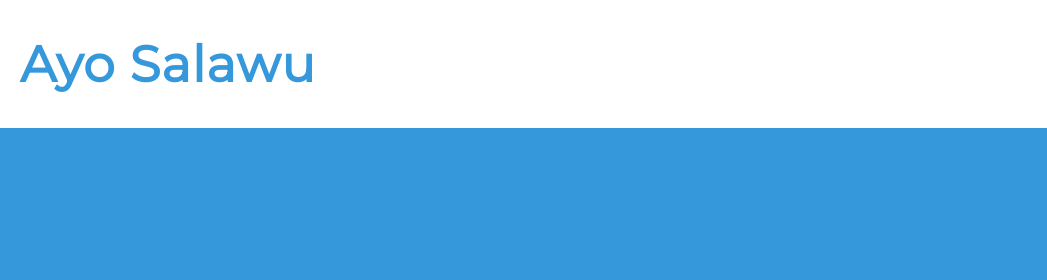
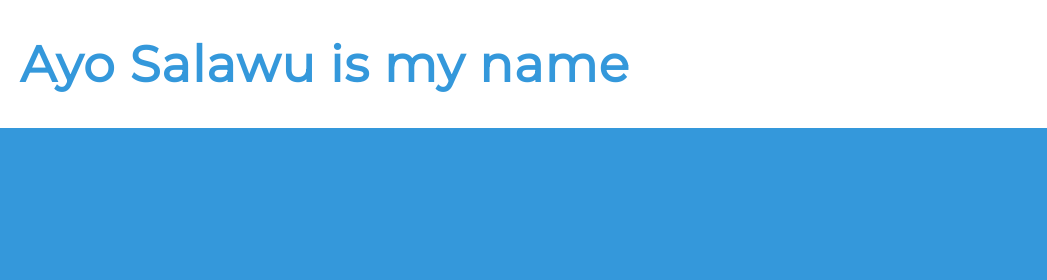
Before and after one commit to AyoSal/My-First-Portfolio, a React app: page index.html in a window 1280 px wide. Shown: the top 280 px of the page, 0-1047 px from the left. Built offline with nearby package versions, Linux system fonts and the light colour scheme; files whose address does not match are found by name.

Commit message:
testing codeql scan

```diff
--- a/index.html
+++ b/index.html
@@ -15,7 +15,7 @@
     <main class="overflow--auto">
       <h1 class="color--skyBlue section__heading--largest">
         <!--Your name goes here -->
-        Ayo Salawu
+        Ayo Salawu is my name
       </h1>
 
       <ul class="section--social">
```
